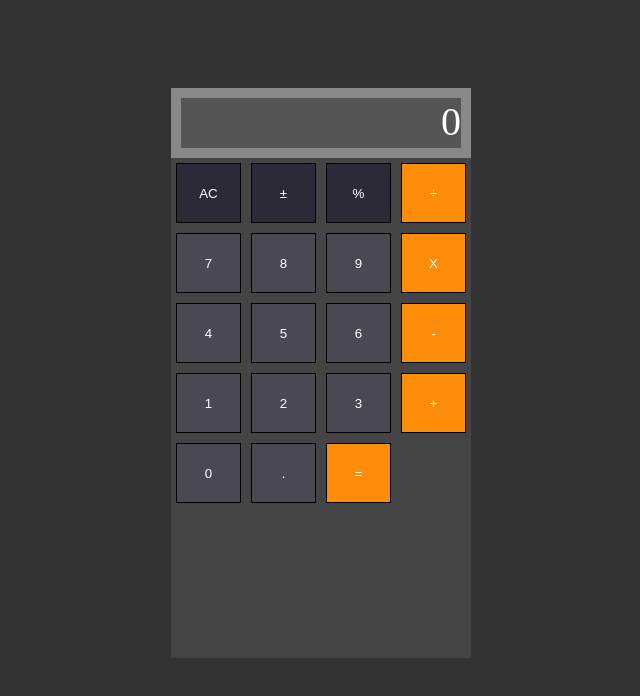
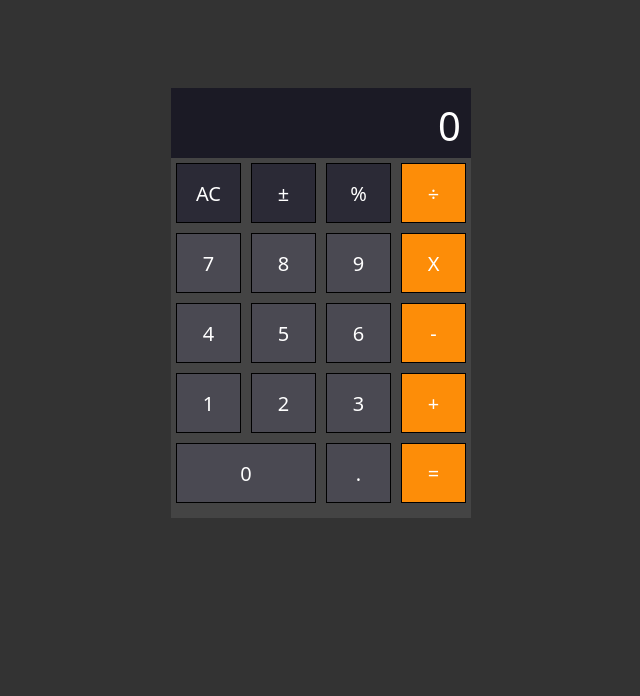
Before and after one commit to antieatingactivist/Angular-Calculator, an Angular app: page / in a window 1280 px wide. Shown: the top 696 px of the page, without its empty margins (319-959 px from the left). Built offline with nearby package versions, Linux system fonts and the light colour scheme.

Commit message:
adjusted styling

```diff
--- a/src/app/app.component.css
+++ b/src/app/app.component.css
@@ -6,7 +6,7 @@ body {
 }
 main {
     margin-top: 10vh;
-    background-color: #888888;
+    background-color: #1b1a25;
     width: 300px;
-    height: 500px;
+    height: 360px;
 }
--- a/src/app/button/button.component.css
+++ b/src/app/button/button.component.css
@@ -1,8 +1,7 @@
 button {
-    background-color: #770000;
     color: #FFFFFF;
-    width: 65px;
     height: 60px;
     margin: 5px;
     border: 1px solid #000000;
+    font-size: 20px;
 }
--- a/src/app/button/button.component.html
+++ b/src/app/button/button.component.html
@@ -1 +1 @@
-<button [ngStyle]="getColor()">{{keyAttribute.label}}</button>
+<button [ngStyle]="getStyle()">{{keyAttribute.label}}</button>
--- a/src/app/button/button.component.ts
+++ b/src/app/button/button.component.ts
@@ -13,8 +13,11 @@ export class ButtonComponent implements OnInit {
 
   ngOnInit(): void {
   }
-  getColor(): object {
-    return {backgroundColor: this.keyAttribute.color}
+  getStyle(): object {
+    return {
+      backgroundColor: this.keyAttribute.color,
+      width: `${this.keyAttribute.width}px`
+    }
   }
 
 }
--- a/src/app/display/display.component.css
+++ b/src/app/display/display.component.css
@@ -1,7 +1,7 @@
 div {
     color: #ffffff;
     width: calc(100% - 20px);
-    background-color: #555555;
+    background-color: #1b1a25;
     margin: 10px;
     height: 50px;
     text-align: right;
--- a/src/app/keypad/keypad.component.ts
+++ b/src/app/keypad/keypad.component.ts
@@ -8,25 +8,25 @@ import { Component, OnInit } from '@angular/core';
 export class KeypadComponent implements OnInit {
 
   keyAttributes: Array<any> = [
-    {label: "AC", color: "#2b2a36"},
-    {label: "±", color: "#2b2a36"},
-    {label: "%", color: "#2b2a36"},
-    {label: "÷", color: "#fd8d08"},
-    {label: "7", color: "#4a4952"},
-    {label: "8", color: "#4a4952"},
-    {label: "9", color: "#4a4952"},
-    {label: "X", color: "#fd8d08"},
-    {label: "4", color: "#4a4952"},
-    {label: "5", color: "#4a4952"},
-    {label: "6", color: "#4a4952"},
-    {label: "-", color: "#fd8d08"},
-    {label: "1", color: "#4a4952"},
-    {label: "2", color: "#4a4952"},
-    {label: "3", color: "#4a4952"},
-    {label: "+", color: "#fd8d08"},
-    {label: "0", color: "#4a4952"},
-    {label: ".", color: "#4a4952"},
-    {label: "=", color: "#fd8d08"}
+    {label: "AC", color: "#2b2a36", width: "65"},
+    {label: "±", color: "#2b2a36", width: "65"},
+    {label: "%", color: "#2b2a36", width: "65"},
+    {label: "÷", color: "#fd8d08", width: "65"},
+    {label: "7", color: "#4a4952", width: "65"},
+    {label: "8", color: "#4a4952", width: "65"},
+    {label: "9", color: "#4a4952", width: "65"},
+    {label: "X", color: "#fd8d08", width: "65"},
+    {label: "4", color: "#4a4952", width: "65"},
+    {label: "5", color: "#4a4952", width: "65"},
+    {label: "6", color: "#4a4952", width: "65"},
+    {label: "-", color: "#fd8d08", width: "65"},
+    {label: "1", color: "#4a4952", width: "65"},
+    {label: "2", color: "#4a4952", width: "65"},
+    {label: "3", color: "#4a4952", width: "65"},
+    {label: "+", color: "#fd8d08", width: "65"},
+    {label: "0", color: "#4a4952", width: "140"},
+    {label: ".", color: "#4a4952", width: "65"},
+    {label: "=", color: "#fd8d08", width: "65"}
   ]
 
   constructor() { }
--- a/src/styles.css
+++ b/src/styles.css
@@ -1,4 +1,7 @@
 /* You can add global styles to this file, and also import other style files */
+* {
+    font-family: system-ui, -apple-system, BlinkMacSystemFont, 'Segoe UI', Roboto, Oxygen, Ubuntu, Cantarell, 'Open Sans', 'Helvetica Neue', sans-serif
+}
 body {
     background: #333333;
 }
```
